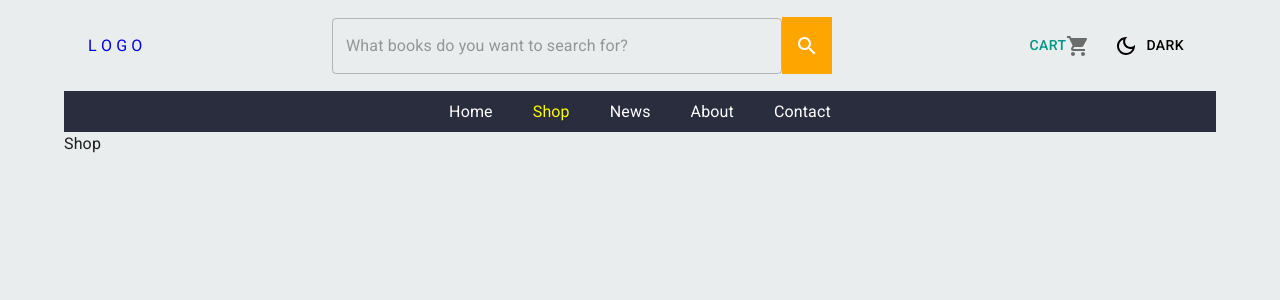
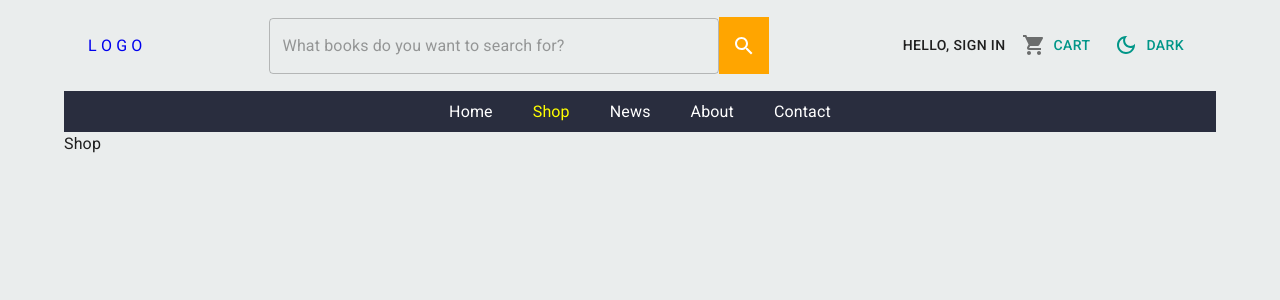
Before and after one commit to lengoctrong/bookstore, a React (Vite) app: page /shop in a window 1280 px wide. Shown: the top 300 px of the page. Built offline with nearby package versions, Linux system fonts and the light colour scheme.

Commit message:
create features/login

```diff
--- a/src/components/Header/components/ModeToggle/index.jsx
+++ b/src/components/Header/components/ModeToggle/index.jsx
@@ -10,14 +10,12 @@ function ModeToggle() {
       }}
     >
       {mode === 'light' ? (
-        <Box
-          sx={{ display: 'flex', alignItems: 'center', gap: 1, color: 'black' }}
-        >
-          <DarkModeIcon /> Dark
+        <Box sx={{ display: 'flex', gap: 1 }}>
+          <DarkModeIcon /> <p>Dark</p>
         </Box>
       ) : (
-        <Box sx={{ display: 'flex', alignItems: 'center', gap: 1 }}>
-          <LightModeIcon /> Light
+        <Box sx={{ display: 'flex', gap: 1 }}>
+          <LightModeIcon /> <p>Light</p>
         </Box>
       )}
     </Button>
--- a/src/components/Header/components/SearchBar/index.jsx
+++ b/src/components/Header/components/SearchBar/index.jsx
@@ -1,3 +1,5 @@
+import { useTheme } from '@emotion/react'
+import AccountCircleIcon from '@mui/icons-material/AccountCircle'
 import SearchIcon from '@mui/icons-material/Search'
 import ShoppingCartIcon from '@mui/icons-material/ShoppingCart'
 import {
@@ -16,6 +18,9 @@ import { getSearchValue } from '../../../../redux/searchSlice'
 import ModeToggle from '../ModeToggle'
 
 const SearchBar = () => {
+  const theme = useTheme()
+  const textColor = theme.palette.text.primary
+  const [isLogin, setIsLogin] = useState(false)
   const [searchValue, setSearchValue] = useState('')
   const dispatch = useDispatch()
 
@@ -41,6 +46,7 @@ const SearchBar = () => {
             <NavLink to="/">L O G O</NavLink>
           </Tooltip>
         </div>
+        <Box sx={{ display: 'flex', flexGrow: 1 }}></Box>
         <div className="search">
           <Box
             sx={{
@@ -80,6 +86,35 @@ const SearchBar = () => {
             </Box>
           </Box>
         </div>
+        <Box sx={{ display: 'flex', flexGrow: 1 }}></Box>
+        <div className="account">
+          <Box
+            sx={{
+              display: 'flex',
+              gap: 1,
+              fontSize: '1.2rem',
+              alignItems: 'center'
+            }}
+          >
+            <Button>
+              <NavLink
+                style={{ color: textColor }}
+                to={isLogin ? '/' : '/login'}
+              >
+                <Box sx={{ display: 'flex', gap: 1 }}>
+                  {isLogin ? (
+                    <>
+                      <AccountCircleIcon />
+                      <p>Account</p>
+                    </>
+                  ) : (
+                    <p>Hello, sign in</p>
+                  )}
+                </Box>
+              </NavLink>
+            </Button>
+          </Box>
+        </div>
         <div className="cart">
           <Box
             sx={{
@@ -91,10 +126,12 @@ const SearchBar = () => {
           >
             <NavLink to="/cart">
               <Button>
-                Cart
-                <Badge badgeContent={count} color="primary">
-                  <ShoppingCartIcon color="action" />
-                </Badge>
+                <Box sx={{ display: 'flex', gap: 1 }}>
+                  <Badge badgeContent={count} color="primary">
+                    <ShoppingCartIcon color="action" />
+                  </Badge>
+                  <p>Cart</p>
+                </Box>
               </Button>
             </NavLink>
             <ModeToggle />
--- a/src/pages/Auth/Login/index.jsx
+++ b/src/pages/Auth/Login/index.jsx
@@ -1,5 +1,102 @@
+import LockOutlinedIcon from '@mui/icons-material/LockOutlined'
+import Avatar from '@mui/material/Avatar'
+import Box from '@mui/material/Box'
+import Button from '@mui/material/Button'
+import Checkbox from '@mui/material/Checkbox'
+import Container from '@mui/material/Container'
+import CssBaseline from '@mui/material/CssBaseline'
+import FormControlLabel from '@mui/material/FormControlLabel'
+import Grid from '@mui/material/Grid'
+import { createTheme, ThemeProvider } from '@mui/material/styles'
+import TextField from '@mui/material/TextField'
+import Typography from '@mui/material/Typography'
+import { NavLink } from 'react-router-dom'
+
+const defaultTheme = createTheme()
+
 const Login = () => {
-  return <div>Login</div>
+  const handleSubmit = (event) => {
+    event.preventDefault()
+    const data = new FormData(event.currentTarget)
+    console.log({
+      email: data.get('email'),
+      password: data.get('password')
+    })
+  }
+
+  return (
+    <ThemeProvider theme={defaultTheme}>
+      <Container component="main" maxWidth="xs">
+        <CssBaseline />
+        <Box
+          sx={{
+            marginTop: 8,
+            display: 'flex',
+            flexDirection: 'column',
+            alignItems: 'center'
+          }}
+        >
+          <Avatar sx={{ m: 1, bgcolor: 'secondary.main' }}>
+            <LockOutlinedIcon />
+          </Avatar>
+          <Typography component="h1" variant="h5">
+            Login
+          </Typography>
+          <Box
+            component="form"
+            onSubmit={handleSubmit}
+            noValidate
+            sx={{ mt: 1 }}
+          >
+            <TextField
+              margin="normal"
+              required
+              fullWidth
+              id="email"
+              label="Email Address"
+              name="email"
+              autoComplete="email"
+              autoFocus
+            />
+            <TextField
+              margin="normal"
+              required
+              fullWidth
+              name="password"
+              label="Password"
+              type="password"
+              id="password"
+              autoComplete="current-password"
+            />
+            <FormControlLabel
+              control={<Checkbox value="remember" color="primary" />}
+              label="Remember me"
+            />
+            <Button
+              type="submit"
+              fullWidth
+              variant="contained"
+              sx={{ mt: 3, mb: 2 }}
+            >
+              Login
+            </Button>
+            <Grid container>
+              <Grid item xs>
+                <NavLink href="#" variant="body2">
+                  Forgot password?
+                </NavLink>
+              </Grid>
+              <Grid item>
+                <NavLink to="/" variant="body2">
+                  <Button>Return to home page</Button>
+                </NavLink>
+              </Grid>
+            </Grid>
+          </Box>
+        </Box>
+      </Container>
+    </ThemeProvider>
+  )
 }
 
 export default Login
```
